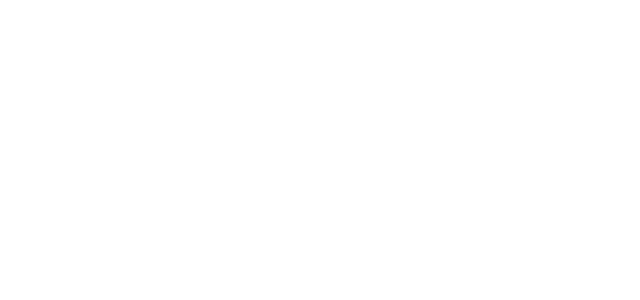
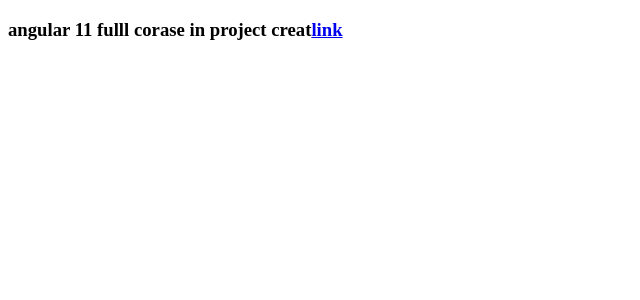
Before and after one commit to Gyanendra777/angular, an Angular app: page / in a window 1280 px wide. Shown: the top 300 px of the page, without its empty margins (0-640 px from the left). Built offline with nearby package versions, Linux system fonts and the light colour scheme.

Commit message:
vidio link add

```diff
--- a/src/app/app.component.html
+++ b/src/app/app.component.html
@@ -0,0 +1,2 @@
+
+<h3>angular 11 fulll corase in project creat<a href="https://www.youtube.com/watch?v=m1F7Tlm0-cY&list=PL_qizAfcpJ-PQsBV9ZWDQKXmwsJSJP3dJ">link</a></h3>
```
